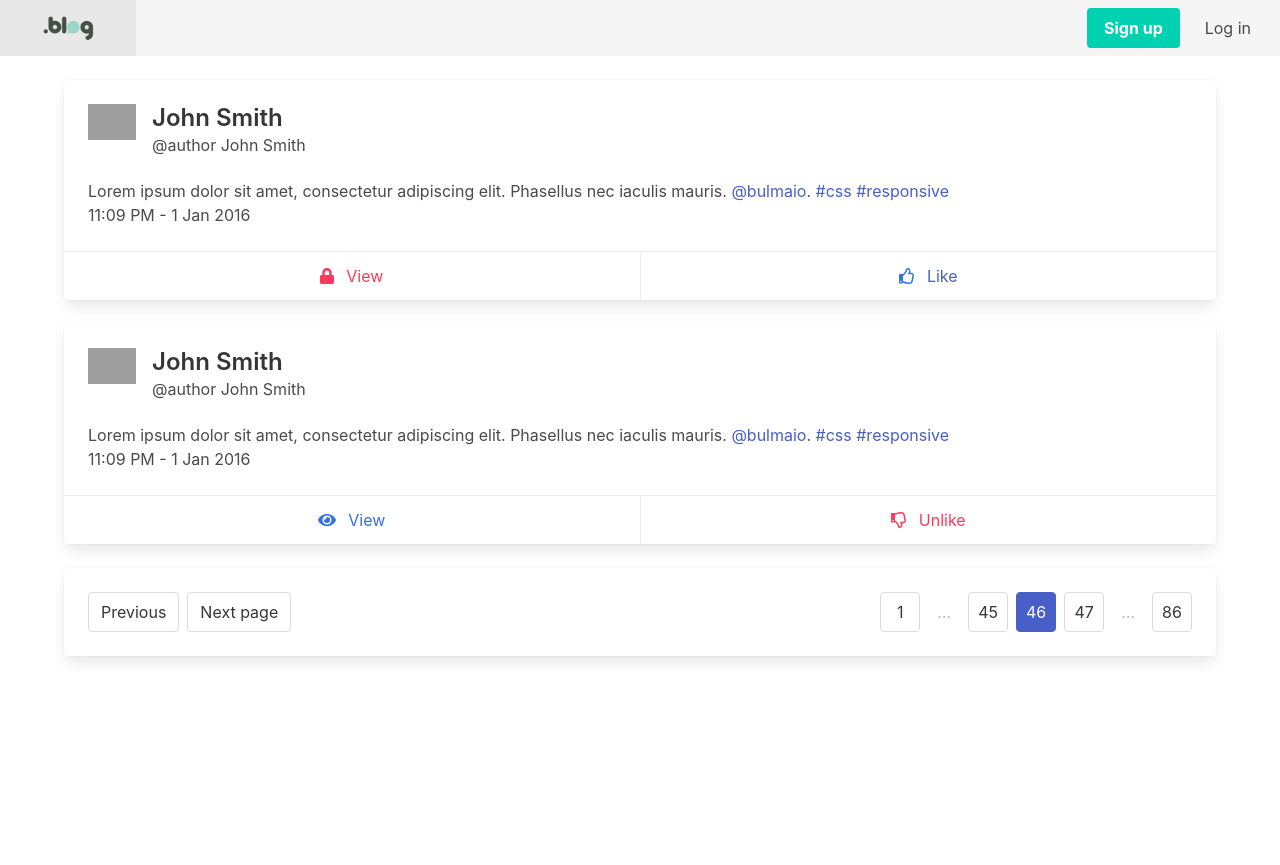
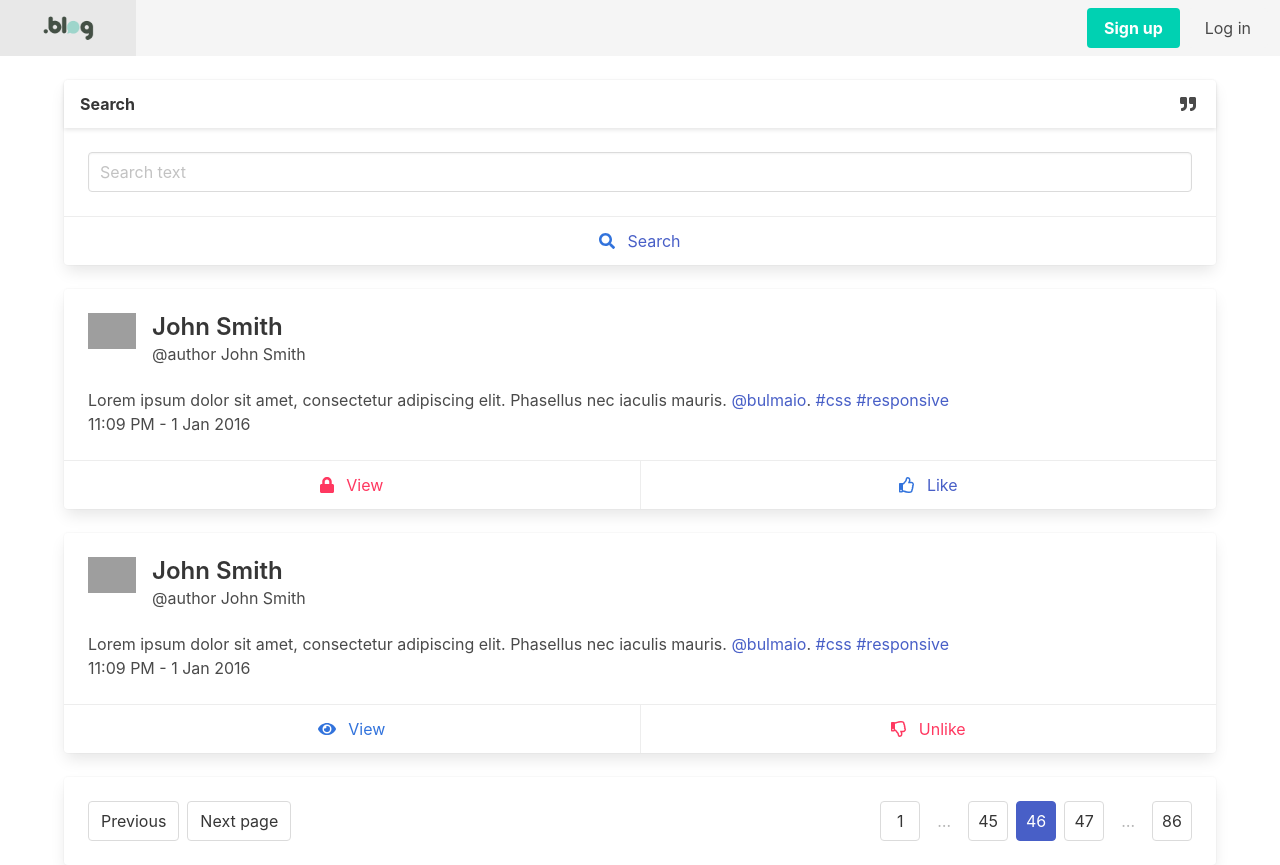
Before and after one commit to kubsonen/my-blog-app, a Django app: page / in a window 1280 px wide. Before the commit the page ends 662 px from the top, so only its background shows below. Run offline with Django 3.2, Linux system fonts and the light colour scheme; some libraries are stand-ins or nearby versions; grey boxes are pictures that could not be loaded.

Commit message:
Search field

```diff
--- a/blog/post/templates/post/posts.html
+++ b/blog/post/templates/post/posts.html
@@ -2,6 +2,33 @@
 
 {% block post_content %}
 <div class="container">
+
+    <div class="card" style="margin: 1.5rem auto;">
+        <header class="card-header">
+            <p class="card-header-title">
+                Search
+            </p>
+            <a href="#" class="card-header-icon" aria-label="more options">
+                <span class="icon">
+                    <i class="fas fa-quote-right" aria-hidden="true"></i>
+                </span>
+            </a>
+        </header>
+        <div class="card-content">
+            <div class="content">
+                <div class="control">
+                    <input class="input" type="text" placeholder="Search text">
+                </div>
+            </div>
+        </div>
+        <footer class="card-footer">
+            <span class="card-footer-item">
+                <i class="fas fa-search" style="margin-right: .75rem; color: #3273dc;"></i>
+                <a href="#" class="">Search</a>
+            </span>
+        </footer>
+    </div>
+
     <div class="card" style="margin-top: 1.5rem;">
 
         <div class="card-content">
```
